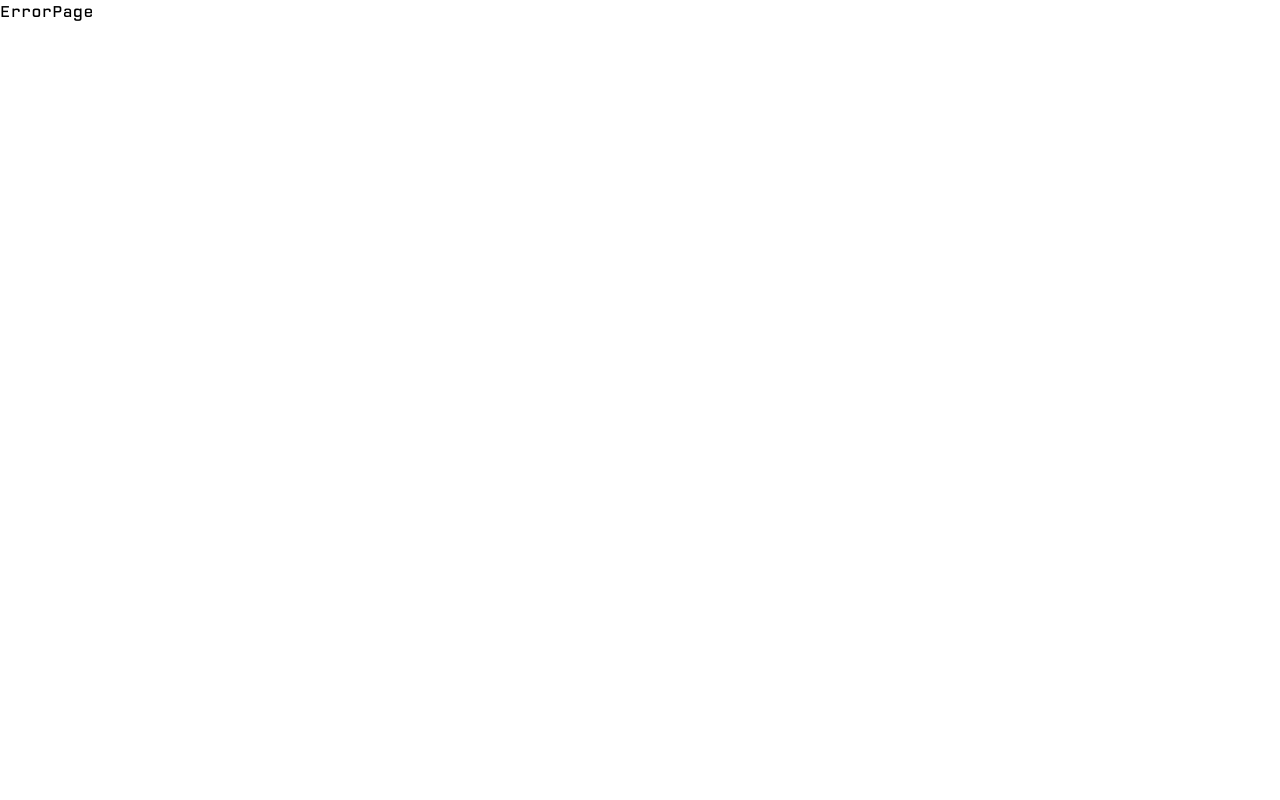
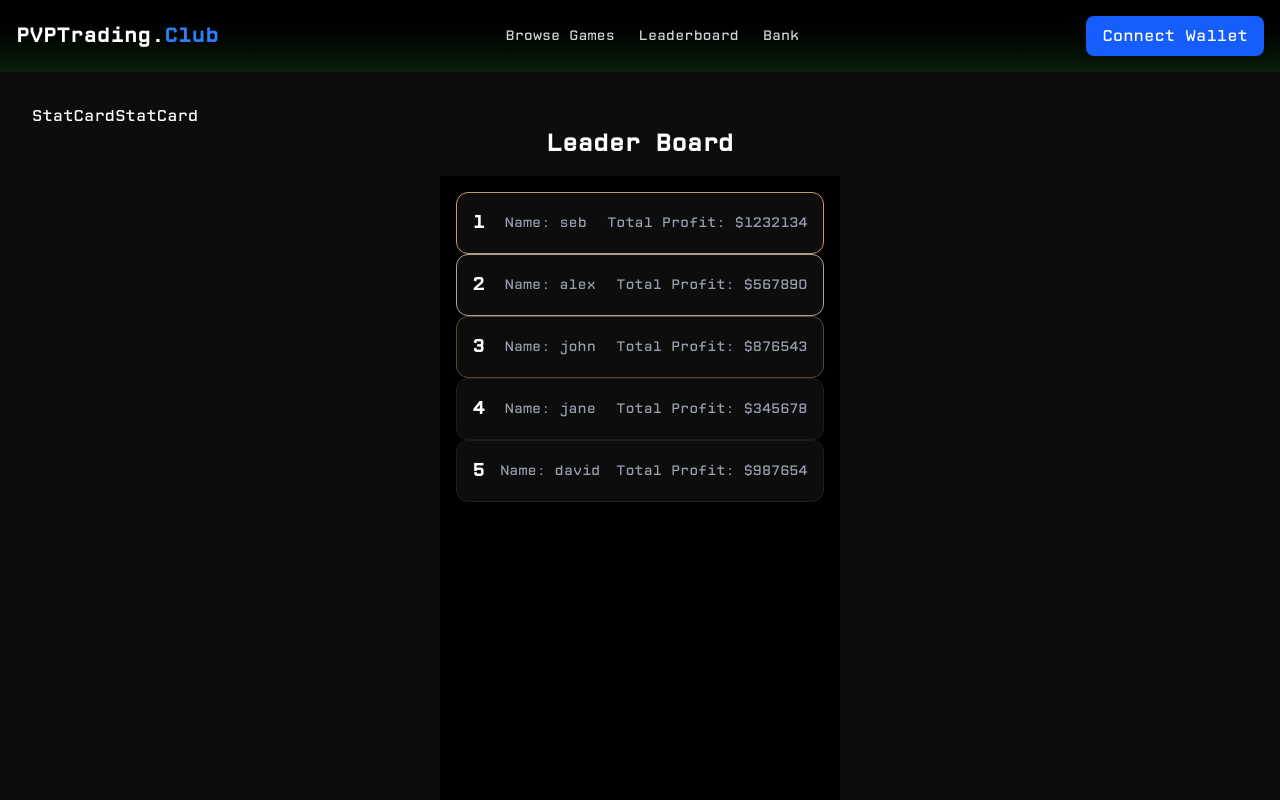
Before and after one commit to kiebarlow/PVPTrading, a React (Vite) app in the folder frontEnd/: page /leaderBoard in a window 1280 px wide. Shown: the top 800 px of the page. Built offline with nearby package versions, Linux system fonts and the light colour scheme.

Commit message:
Leaderboard now done.

```diff
--- a/frontEnd/src/components/Header.jsx
+++ b/frontEnd/src/components/Header.jsx
@@ -10,18 +10,15 @@ export default function Header() {
 
       {/* Navigation */}
       <nav className="hidden md:flex space-x-6 text-gray-300 text-sm font-medium">
-
-          <Link to={`browseGames`}>
-                    Browse Games
-        </Link>
-          <span className="hover:text-white transition">Leaderboard</span>
-          <Link to={`bank`}>
-                    Bank
-        </Link>
+        <Link to={`browseGames`}>Browse Games</Link>
+        <Link to={`leaderBoard`}>Leaderboard</Link>
+        <Link to={`bank`}>Bank</Link>
       </nav>
 
       {/* Connect Wallet Placeholder */}
-        <span className="bg-blue-600 text-white px-4 py-2 rounded-lg shadow-md">Connect Wallet</span>
+      <span className="bg-blue-600 text-white px-4 py-2 rounded-lg shadow-md">
+        Connect Wallet
+      </span>
     </header>
   );
 }
--- /dev/null
+++ b/frontEnd/src/components/leaderBoard/LeaderBoardEntry.jsx
@@ -0,0 +1,30 @@
+import React from "react";
+
+function LeaderBoardEntry({ userName, profit, position }) {
+  let borderColor = '';
+
+  // Set the border color based on the position
+  if (position === 1) {
+    borderColor = 'border-[#C29A6A]'; // Muted gold color for 1st place
+  } else if (position === 2) {
+    borderColor = 'border-[#A3A3A3]'; // Muted silver color for 2nd place
+  } else if (position === 3) {
+    borderColor = 'border-[#5c472c]'; // Muted bronze color for 3rd place
+  } else {
+    borderColor = 'border-[#1E1E1E]'; // Default border color for others
+  }
+
+  return (
+    <div className={`bg-[#0D0D0D] border ${borderColor} rounded-xl shadow-md p-4 w-full text-white text-sm flex flex-col md:flex-row items-center justify-between gap-4`}>
+      <div className="text-lg font-semibold">{position}</div>
+      <div className="text-gray-400">
+        Name: {userName} <span className="text-white"></span>
+      </div>
+      <div className="text-gray-400">
+        Total Profit: ${profit} <span className="text-white"></span>
+      </div>
+    </div>
+  );
+}
+
+export default LeaderBoardEntry;
--- /dev/null
+++ b/frontEnd/src/components/leaderBoard/StatCard.jsx
@@ -0,0 +1,9 @@
+import React from 'react'
+
+function StatCard() {
+  return (
+    <div>StatCard</div>
+  )
+}
+
+export default StatCard
--- a/frontEnd/src/main.jsx
+++ b/frontEnd/src/main.jsx
@@ -11,6 +11,7 @@ import Root from './routes/Root';
 import ErrorPage from './routes/ErrorPage';
 import Bank from "./routes/Bank";
 import GameBrowser from "./routes/GameBrowser";
+import LeaderBoard from "./routes/LeaderBoard";
 
 const router = createBrowserRouter([
   {
@@ -26,6 +27,10 @@ const router = createBrowserRouter([
         path: "browseGames",
         element: <GameBrowser />,
       },
+      {
+        path: "leaderBoard",
+        element: <LeaderBoard />,
+      },
     ],
   },
 ]);
--- /dev/null
+++ b/frontEnd/src/routes/LeaderBoard.jsx
@@ -0,0 +1,38 @@
+import React, { useState } from "react";
+import StatCard from "../components/leaderBoard/StatCard";
+import LeaderBoardEntry from "../components/leaderBoard/LeaderBoardEntry";
+
+function LeaderBoard() {
+  const [leaderboardData, setLeaderboardData] = useState([
+    { position: 1, username: "seb", profit: "1232134" },
+    { position: 2, username: "alex", profit: "567890" },
+    { position: 3, username: "john", profit: "876543" },
+    { position: 4, username: "jane", profit: "345678" },
+    { position: 5, username: "david", profit: "987654" },
+  ]);
+
+  return (
+    <div className="min-h-screen bg-[#0D0D0D] text-white p-8">
+      <div className="flex flex-row">
+        <StatCard />
+        <StatCard />
+      </div>
+      <div className="flex flex-col justify-center">
+        <div className="text-2xl font-semibold mb-4 text-center">
+          Leader Board
+        </div>
+        <div className="max-w-3xl mx-auto p-4 bg-black min-h-screen">
+          {leaderboardData.map((entry, index) => (
+            <LeaderBoardEntry
+              position={entry.position}
+              userName={entry.username}
+              profit={entry.profit}
+            />
+          ))}
+        </div>
+      </div>
+    </div>
+  );
+}
+
+export default LeaderBoard;
```
Lines whose indentation alone changed are shown as unchanged.
